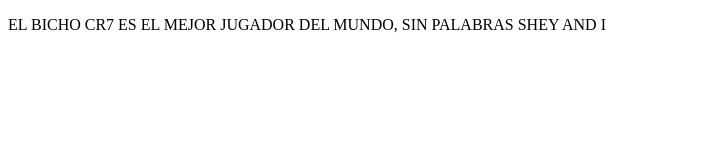
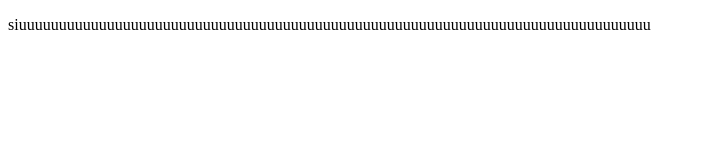
Before and after one commit to bombativo/proyectoDemoCursoPrework, a plain HTML site: page index.html in a window 1280 px wide. Shown: the whole page, without its empty margins (0-705 px from the left). Drawn offline with Linux system fonts and the light colour scheme.

```diff
--- a/index.html
+++ b/index.html
@@ -8,8 +8,7 @@
 </head>
 <body>
  <P>
-    EL BICHO CR7 ES EL MEJOR JUGADOR DEL MUNDO, SIN PALABRAS
-    SHEY AND I
+    siuuuuuuuuuuuuuuuuuuuuuuuuuuuuuuuuuuuuuuuuuuuuuuuuuuuuuuuuuuuuuuuuuuuuuuuuuuuuuuu
  </P>
 </body>
 </html>
```
